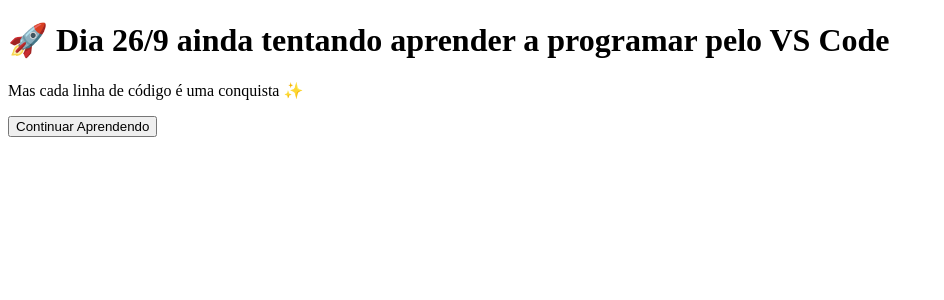
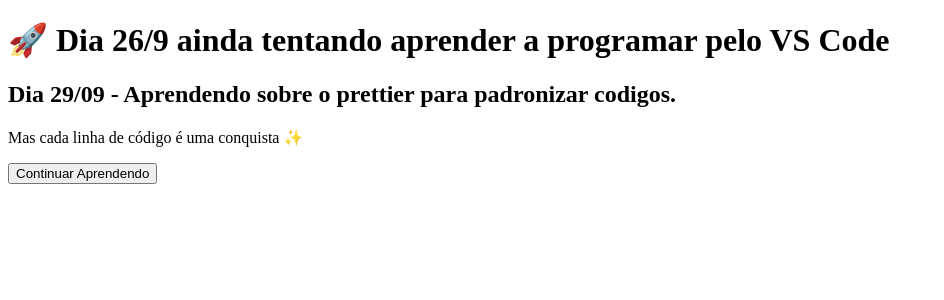
Before and after one commit to juralopes/primeiro-proj, a Next.js app: page / in a window 1280 px wide. Shown: the top 300 px of the page, without its empty margins (0-944 px from the left). Built offline with nearby package versions, Linux system fonts and the light colour scheme.

Commit message:
Adicionando a linha de h2 sobre o aprendizado de hoje

```diff
--- a/pages/index.js
+++ b/pages/index.js
@@ -5,6 +5,9 @@
         <h1 className="text-4xl md:text-6xl font-bold mb-6">
           🚀 Dia 26/9 ainda tentando aprender a programar pelo VS Code
         </h1>
+        <h2>
+          Dia 29/09 - Aprendendo sobre o prettier para padronizar codigos.
+        </h2>
         <p className="text-lg md:text-2xl mb-8">
           Mas cada linha de código é uma conquista ✨
         </p>
```
